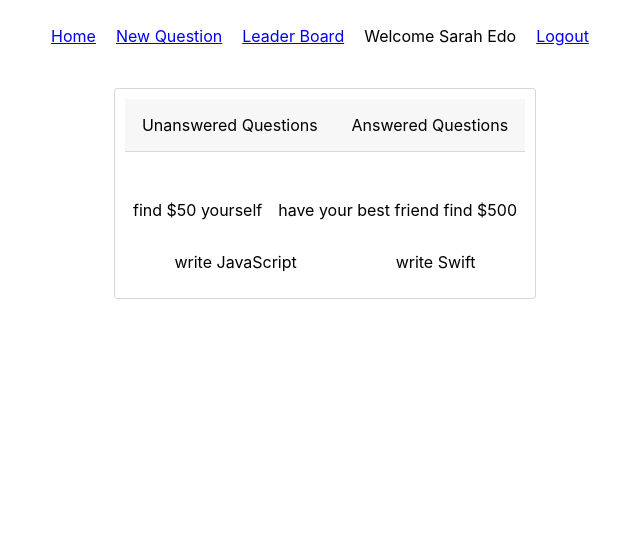
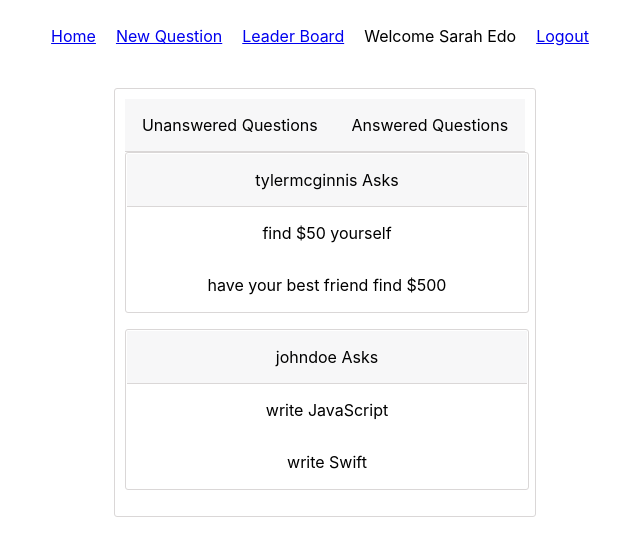
Before and after one commit to Pardo7/react-poll-app, a React (Create React App) app: page / in a window 1280 px wide. Shown: the top 556 px of the page, without its empty margins (315-955 px from the left). Built offline with nearby package versions, Linux system fonts and the light colour scheme.

Commit message:
refactor: Updated index.css style rulesets.

```diff
--- a/src/components/NewQuestion.js
+++ b/src/components/NewQuestion.js
@@ -43,7 +43,7 @@ class NewQuestion extends Component {
 				</div>
 				<div>
 					<h4 className="info-header">Would you rather...</h4>
-					<form onSubmit={this.handleSubmit}>
+					<form onSubmit={this.handleSubmit} className='question-form'>
 						<textarea
 							id="1"
 							placeholder="Enter Option One Text Here"
@@ -51,6 +51,7 @@ class NewQuestion extends Component {
 							onChange={this.handleChange}
 							maxLength={280}
 						/>
+						<p>OR</p>
 						<textarea
 							id="2"
 							placeholder="Enter Option Two Text Here"
--- a/src/components/Questions.js
+++ b/src/components/Questions.js
@@ -37,10 +37,15 @@ class Questions extends Component {
 				</div>
 				<div>
 					{q[category].map(question => (
-						<span key={question.id} className="category">
-							<p>{question.optionOne.text}</p>
-							<p>{question.optionTwo.text}</p>
-						</span>
+						<div className="question-card" key={question.id}>
+							<div className="header-title">
+								<p>{question.author} Asks</p>
+							</div>
+							<span className="question-category">
+								<p>{question.optionOne.text}</p>
+								<p>{question.optionTwo.text}</p>
+							</span>
+						</div>
 					))}
 				</div>
 			</div>
--- a/src/index.css
+++ b/src/index.css
@@ -58,11 +58,11 @@ li {
 .header-title {
  background-color: #f7f7f8;
  border-bottom: 1px solid #dad7d7;
- margin-bottom: 2rem;
+ margin-bottom: rem;
 }
 
 .header-title h4:nth-child(1) {
-  margin-bottom: 0rem;
+  margin-bottom: 1rem;
   margin-top: 0rem;
 }
 
@@ -76,3 +76,34 @@ li {
   flex-direction: row;
   justify-content: space-around;
 }
+
+.question-category {
+  display: flex;
+  flex-direction: column;
+  justify-content: space-around;
+}
+
+.question-card {
+  width: 100%;
+	max-width: 25rem;
+	padding: 1px;
+  display: flex;
+  flex-direction: column;
+	margin-bottom: 1rem;
+	border: 1px solid #dad7d7;
+  border-radius: 3px;
+  cursor: pointer;
+}
+
+.question-form {
+  display: flex;
+  flex-direction: column;
+  align-items: stretch;
+}
+
+.question-form > button {
+  margin-top: 1rem;
+  height: 2.2rem;
+  background-color: royalblue;
+  color: white;
+}
```
